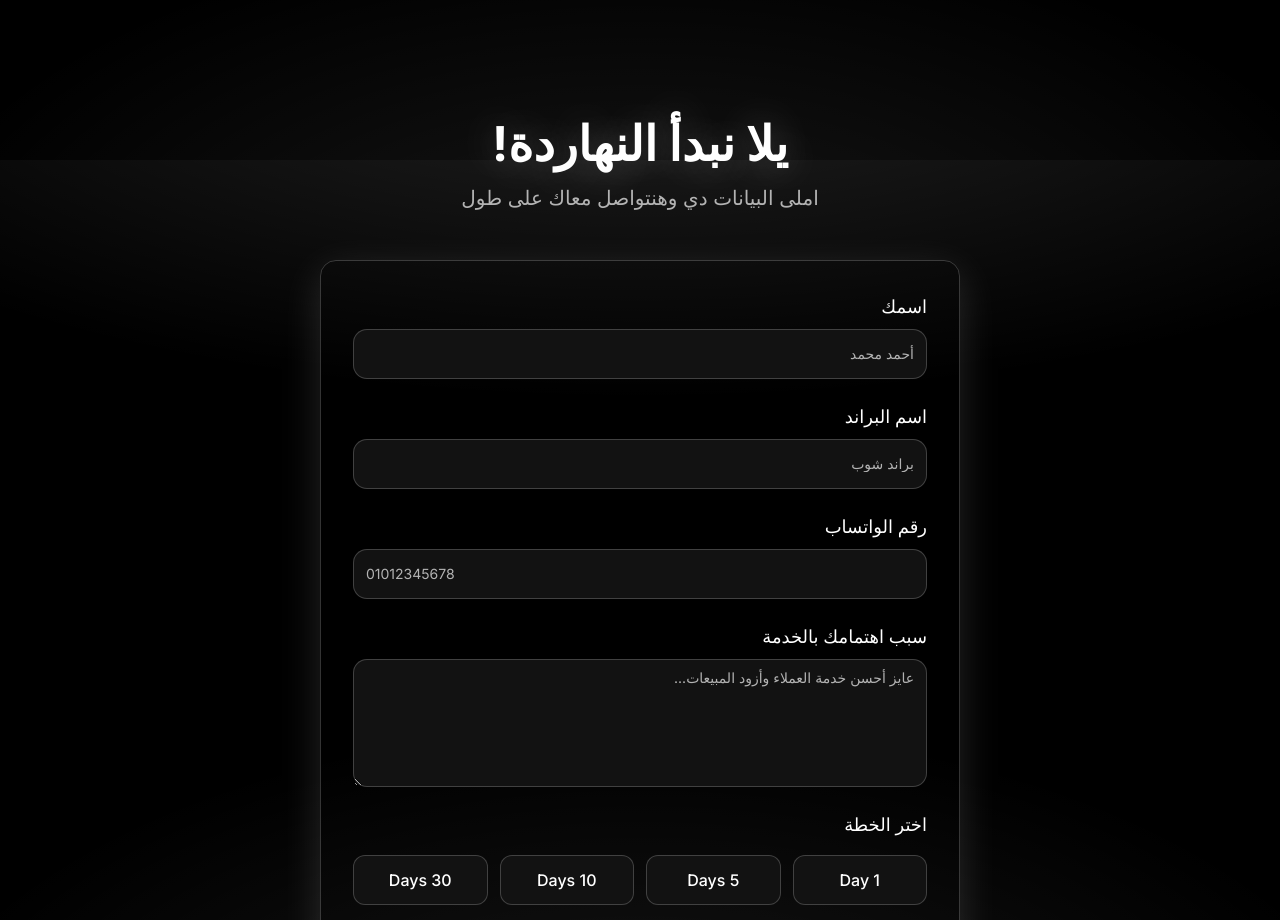
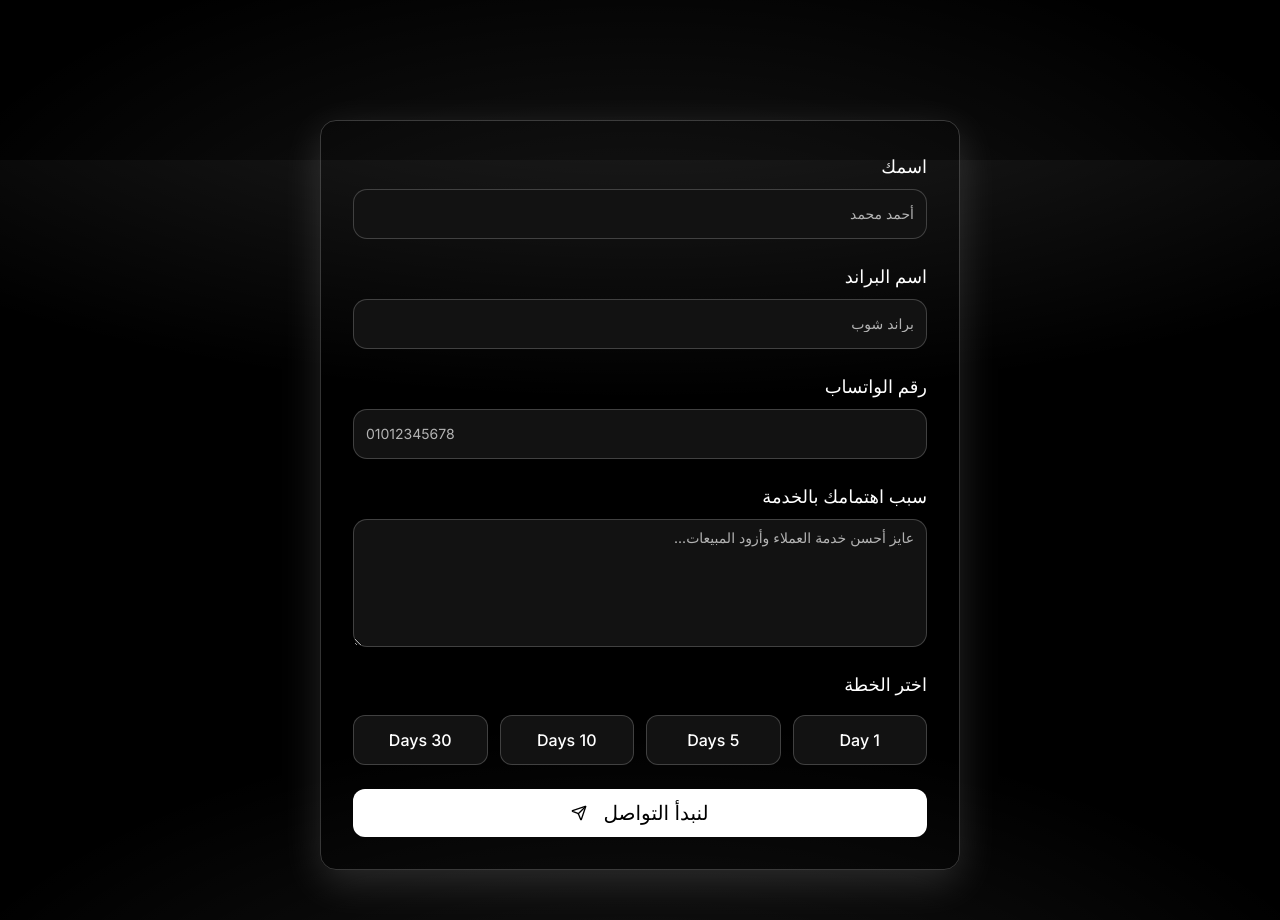
Before and after one commit to 4645454/fast-chat-bot, a React (Vite) app: page / in a window 1280 px wide. Shown: the part 3040-3960 px from the top of the page. Built offline with nearby package versions, Linux system fonts and the light colour scheme; the HTML template or start-up script is replaced by a standard one.

Commit message:
Remove "Complete Your Information"

```diff
--- a/src/components/ContactForm.tsx
+++ b/src/components/ContactForm.tsx
@@ -102,15 +102,6 @@ const ContactForm = () => {
   return (
     <section id="contact-form" className="py-20 bg-gradient-section" dir={language === 'ar' ? 'rtl' : 'ltr'}>
       <div className="container mx-auto px-4 max-w-2xl">
-        <div className="text-center mb-12 animate-fade-in">
-          <h2 className="text-3xl md:text-5xl font-bold text-primary glow-white-soft mb-4">
-            {t('contact.title')}
-          </h2>
-          <p className="text-xl text-muted-foreground">
-            {t('contact.subtitle')}
-          </p>
-        </div>
-
         <Card className="border border-primary/20 shadow-strong bg-gradient-card hover:glow-white transition-all duration-300 animate-fade-in">
           <CardContent className="p-8">
             <form onSubmit={handleSubmit} className="space-y-6">
```
